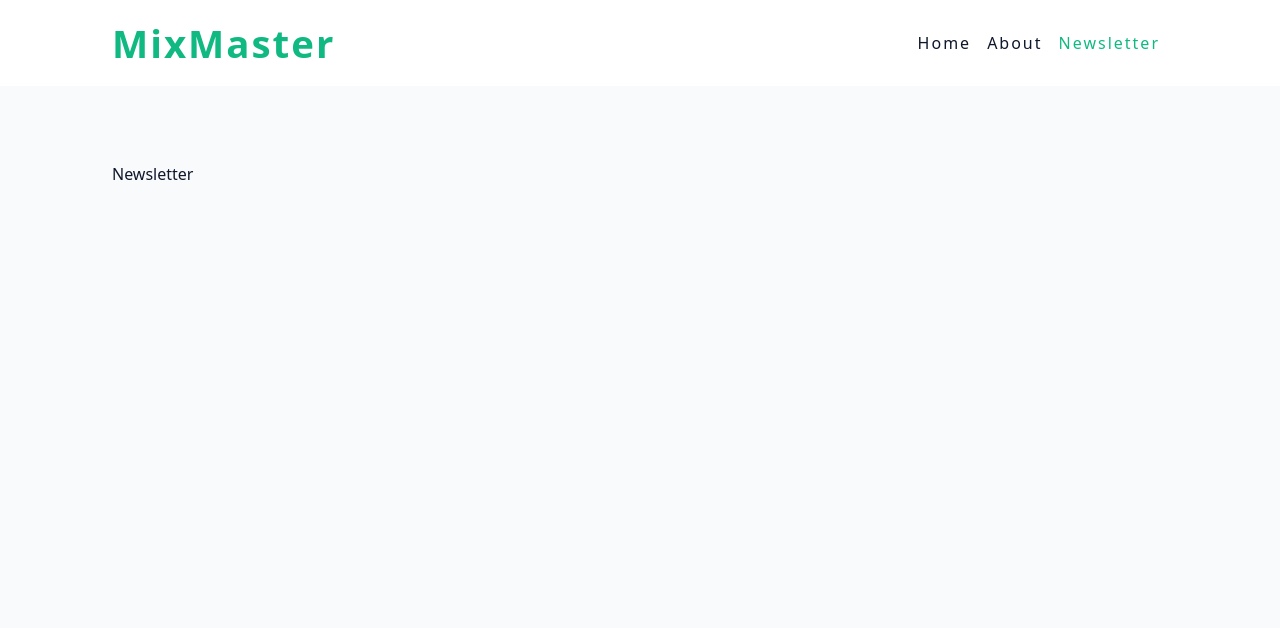
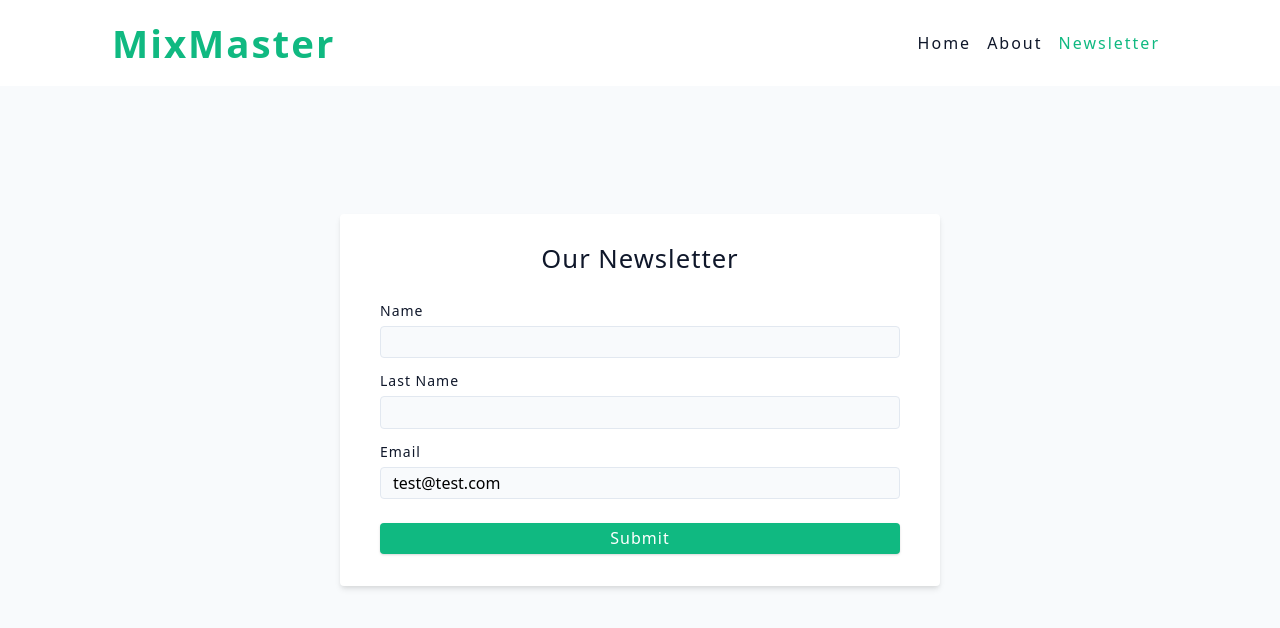
Before and after one commit to edriso/mix-master, a React (Vite) app: page /newsletter in a window 1280 px wide. Shown: the top 628 px of the page. Built offline with nearby package versions, Linux system fonts and the light colour scheme.

Commit message:
Add newsletter subscription form with action handling and toast notifications

```diff
--- a/src/App.jsx
+++ b/src/App.jsx
@@ -10,6 +10,7 @@
 } from './pages';
 import { loader as landingLoader } from './pages/Landing';
 import { loader as singleItemLoader } from './pages/Item';
+import { action as newsletterAction } from './pages/Newsletter';
 
 const router = createBrowserRouter([
   {
@@ -33,6 +34,7 @@
       {
         path: '/newsletter',
         element: <Newsletter />,
+        action: newsletterAction,
       },
       {
         path: '/about',
--- a/src/main.jsx
+++ b/src/main.jsx
@@ -1,12 +1,19 @@
 import React from 'react';
 import ReactDOM from 'react-dom/client';
 import App from './App';
+import { ToastContainer } from 'react-toastify';
 
 import 'normalize.css';
+import 'react-toastify/dist/ReactToastify.css';
 import './index.css';
 
 ReactDOM.createRoot(document.getElementById('root')).render(
   <React.StrictMode>
     <App />
+    <ToastContainer
+      position='top-center'
+      autoClose={2000}
+      hideProgressBar={true}
+    />
   </React.StrictMode>,
 );
--- a/src/pages/Newsletter.jsx
+++ b/src/pages/Newsletter.jsx
@@ -1,4 +1,83 @@
+import { Form, redirect, useNavigation } from 'react-router-dom';
+import axios from 'axios';
+import { toast } from 'react-toastify';
+
+const newsletterUrl = 'https://www.course-api.com/cocktails-newsletter';
+
+export const action = async ({ request }) => {
+  const formData = await request.formData();
+  const data = Object.fromEntries(formData);
+
+  try {
+    const response = await axios.post(newsletterUrl, data);
+
+    toast.success(response.data.msg);
+    return redirect('/');
+  } catch (error) {
+    console.log(error);
+    toast.error(error?.response?.data?.msg);
+    return error;
+  }
+};
+
 const Newsletter = () => {
-  return <div>Newsletter</div>;
+  const navigation = useNavigation();
+  const isSubmitting = navigation.state === 'submitting';
+
+  return (
+    <Form className='form' method='POST'>
+      <h4 style={{ textAlign: 'center', marginBottom: '2rem' }}>
+        our newsletter
+      </h4>
+      {/* name */}
+      <div className='form-row'>
+        <label htmlFor='name' className='form-label'>
+          name
+        </label>
+        <input
+          type='text'
+          className='form-input'
+          name='name'
+          id='name'
+          required
+        />
+      </div>
+      {/* lastName */}
+      <div className='form-row'>
+        <label htmlFor='lastName' className='form-label'>
+          last name
+        </label>
+        <input
+          type='text'
+          className='form-input'
+          name='lastName'
+          id='lastName'
+          required
+        />
+      </div>
+      {/* email */}
+      <div className='form-row'>
+        <label htmlFor='email' className='form-label'>
+          email
+        </label>
+        <input
+          type='text'
+          className='form-input'
+          name='email'
+          id='email'
+          defaultValue='test@test.com'
+          required
+        />
+      </div>
+      <button
+        type='submit'
+        className='btn btn-block'
+        style={{ marginTop: '0.5rem' }}
+        disabled={isSubmitting}
+      >
+        {isSubmitting ? 'submitting' : 'submit'}
+      </button>
+    </Form>
+  );
 };
 export default Newsletter;
```
Also changed, not shown: 1 other file (tests, documents, lock files or other folders).
